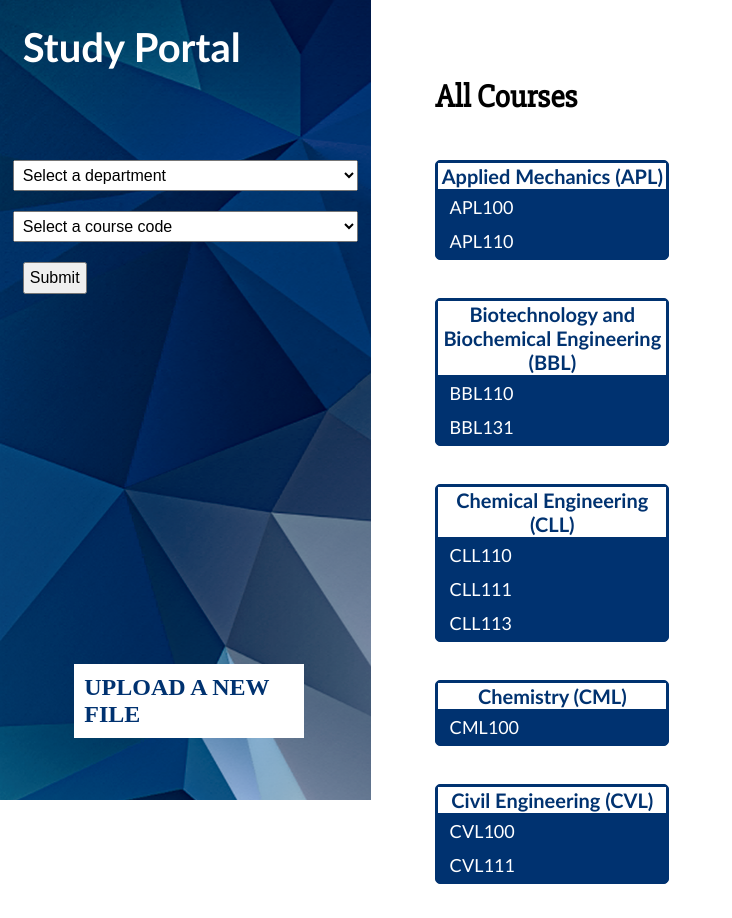
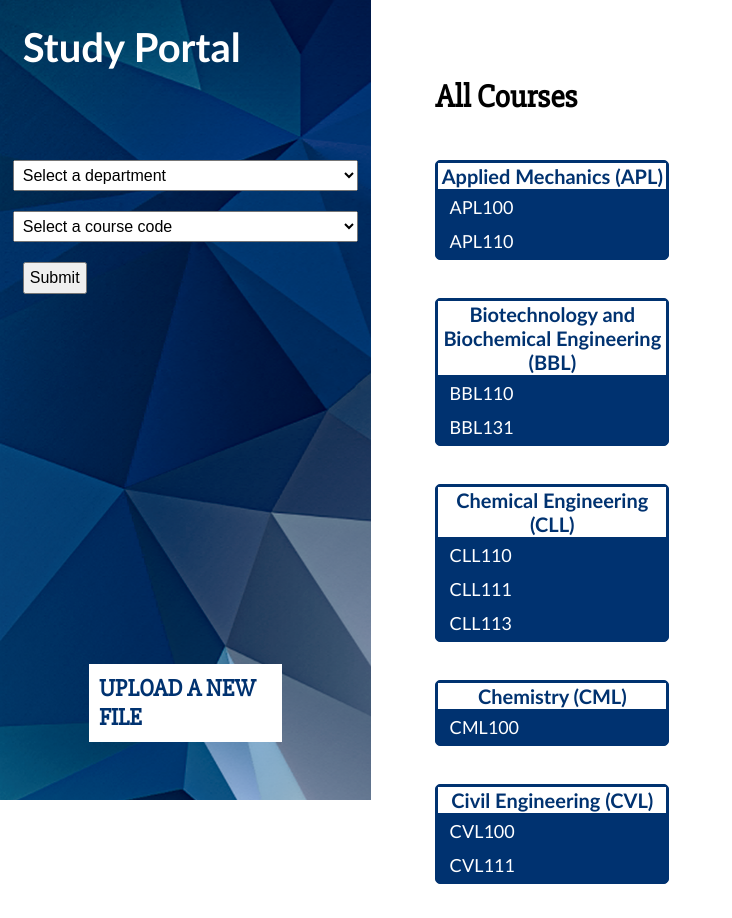
Before and after one commit to kabirtomer/studyportal, a Django app: page /studapp/ in a window 1280 px wide. Shown: the top 918 px of the page, without its empty margins (0-732 px from the left). Run offline with Django 3.2, Linux system fonts and the light colour scheme; data comes from the database, SQL or seed files in the repository; some libraries are stand-ins or nearby versions.

Commit message:
minor changes

```diff
--- a/StudyPortal/studapp/static/studapp/style.css
+++ b/StudyPortal/studapp/static/studapp/style.css
@@ -124,13 +124,13 @@ font-family: Lato;
 background-color: White;
 color: rgb(0,50,112);
 font-size: 24px;
-font-family: Lora;
+font-family: 'Slabo 27px', serif;
 /* position: absolute;
 bottom: 50px;*/
 position: absolute;
 top: 80%;
-left: 20%;
-width: 62%;
+left: 24%;
+width: 52%;
 padding: 10px;
 text-transform: uppercase;
 font-weight: 800;
```
